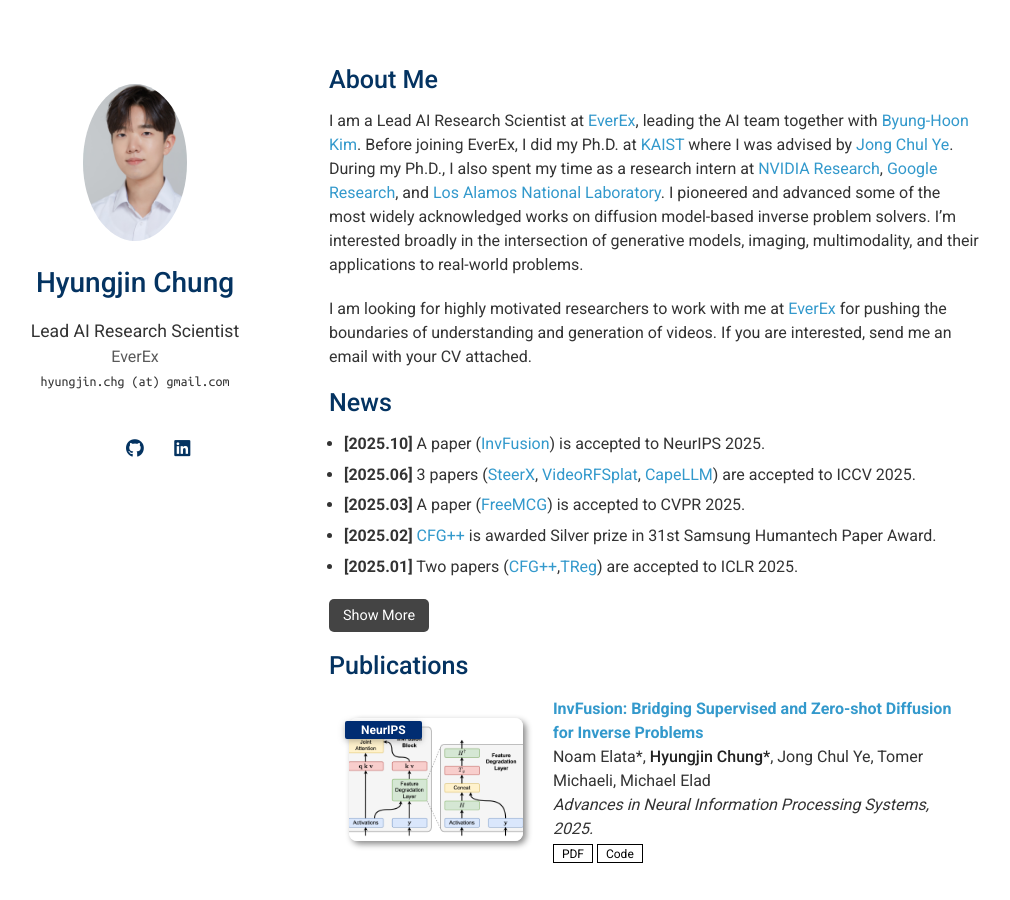
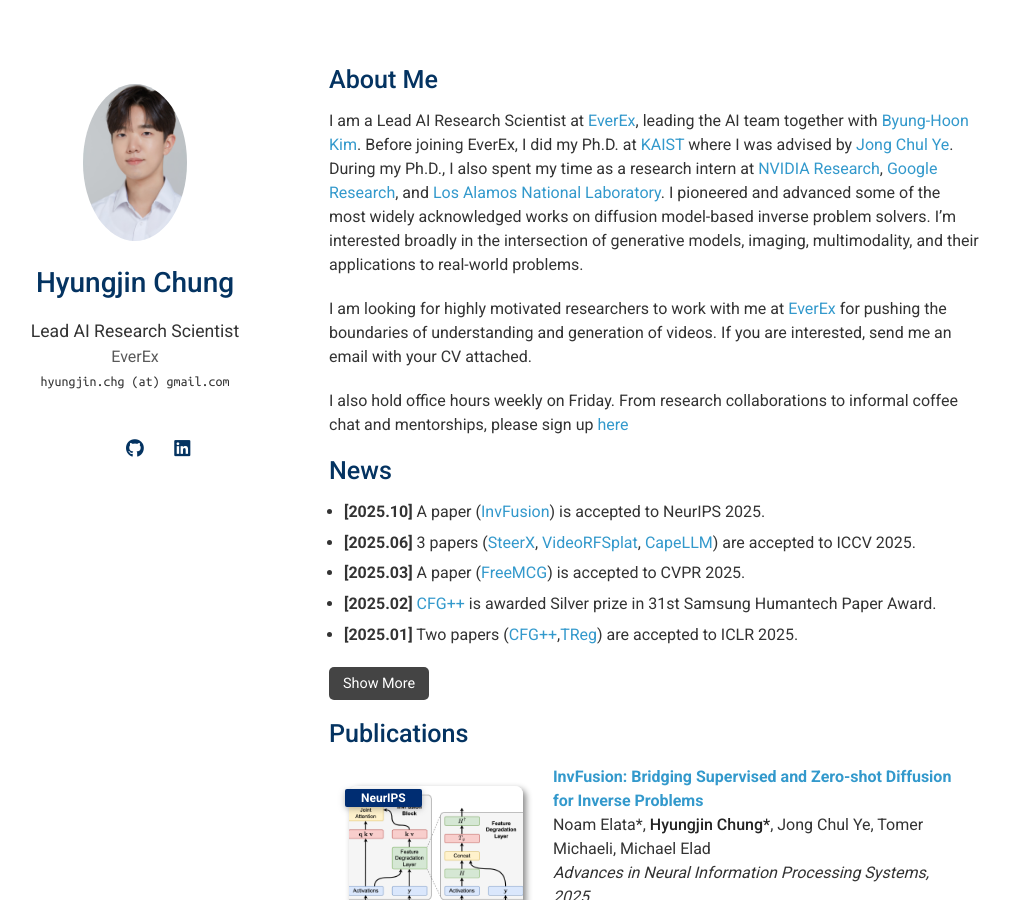
Before and after one commit to hyungjin-chung/hyungjin-chung.github.io, a Jekyll site: the page built from index.md, in a window 1280 px wide and 900 px high. Shown: the whole window, without its empty margins (141-1151 px from the left). Built offline with Jekyll 4.4.1, drawn with Linux system fonts in a browser that asks for light colours; a style sheet for code colours, icons or effects is not loaded.

Commit message:
office hours

```diff
--- a/index.md
+++ b/index.md
@@ -7,6 +7,8 @@ layout: homepage
 I am a Lead AI Research Scientist at [EverEx](https://everex.kr/), leading the AI team together with [Byung-Hoon Kim](https://egyptdj.notion.site/NAIPL-f6283de309a04223b1c04793f5a10ce1). Before joining EverEx, I did my Ph.D. at [KAIST](https://www.kaist.ac.kr/en/) where I was advised by [Jong Chul Ye](https://bispl.weebly.com/professor.html). During my Ph.D., I also spent my time as a research intern at [NVIDIA Research](https://www.nvidia.com/en-us/research/), [Google Research](https://research.google/), and [Los Alamos National Laboratory](https://www.lanl.gov/). I pioneered and advanced some of the most widely acknowledged works on diffusion model-based inverse problem solvers. I'm interested broadly in the intersection of generative models, imaging, multimodality, and their applications to real-world problems.
 
 I am looking for highly motivated researchers to work with me at [EverEx](https://everex.kr/) for pushing the boundaries of understanding and generation of videos. If you are interested, send me an email with your CV attached.
+
+I also hold office hours weekly on Friday. From research collaborations to informal coffee chat and mentorships, please sign up [here](https://calendly.com/hyungjin-chg/30min)
 
 ## News
 
```
